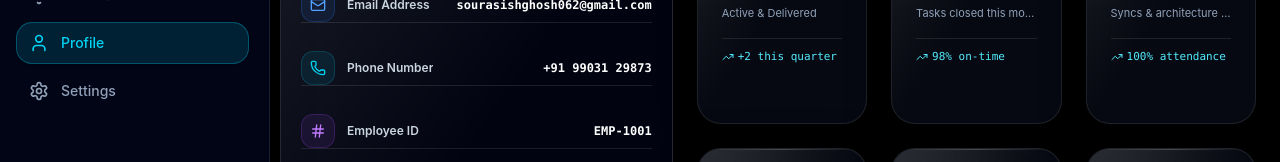
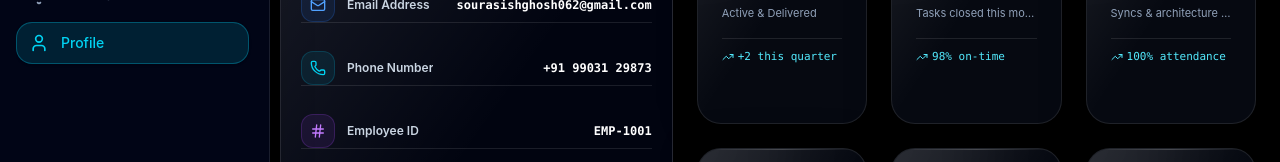
Before and after one commit to SourasishG/Web-Based-Office-Automation-Platform-With-AI-Chatbot, a React (Vite) app in the folder frontend/: page /profile in a window 1280 px wide. Shown: the part 446-608 px from the top of the page. Built offline with nearby package versions, Linux system fonts and the light colour scheme.

Commit message:
feat: add responsive Sidebar component and update README progress

```diff
--- a/frontend/src/components/layout/Sidebar.jsx
+++ b/frontend/src/components/layout/Sidebar.jsx
@@ -8,7 +8,6 @@ import {
   Ticket,
   Bell,
   User,
-  Settings,
   ChevronLeft,
   ChevronRight,
   X,
@@ -61,11 +60,6 @@ const menuItems = [
     name: "Profile",
     path: "/profile",
     icon: User,
-  },
-  {
-    name: "Settings",
-    path: "/settings",
-    icon: Settings,
   },
 ];
 
```
Also changed, not shown: 1 other file (tests, documents, lock files or other folders).
